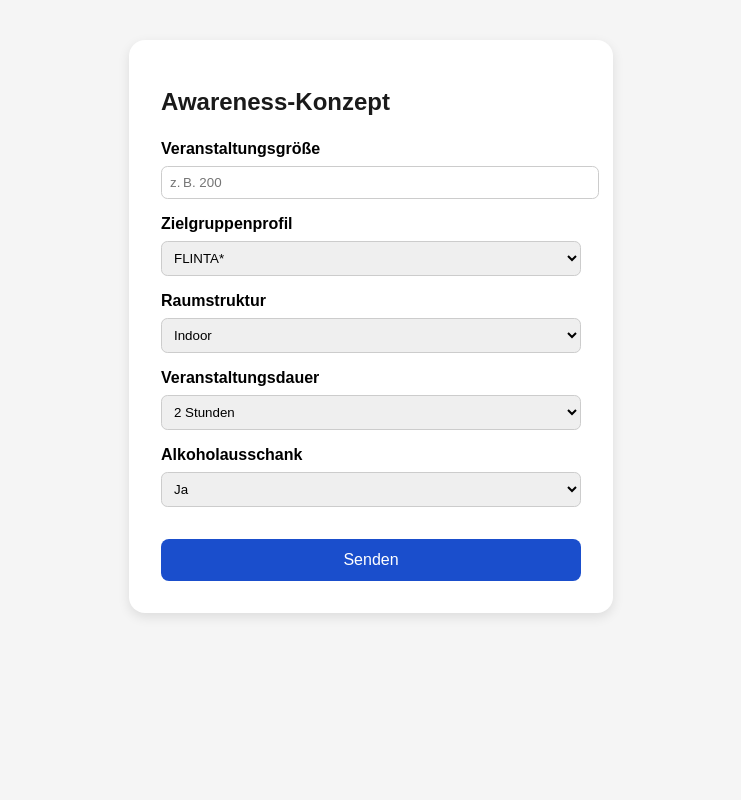
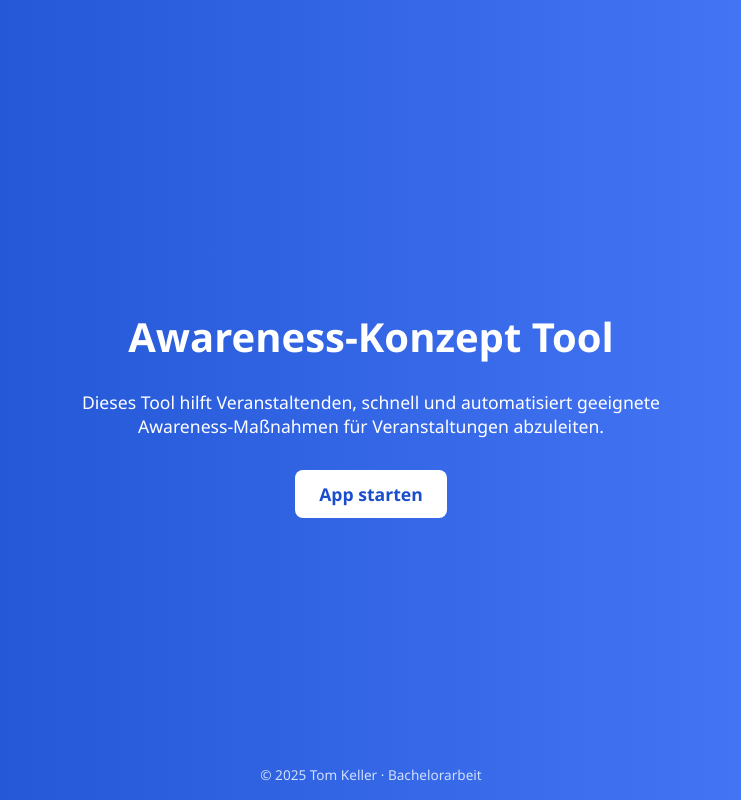
Before and after one commit to TomKeller101/Awareness_Mock-Up, a plain HTML site: page index.html in a window 1280 px wide. Shown: the whole page, without its empty margins (269-1010 px from the left). Drawn offline with Linux system fonts and the light colour scheme.

Commit message:
Add files via upload

```diff
--- a/index.html
+++ b/index.html
@@ -4,135 +4,54 @@
 <head>
   <meta charset="UTF-8" />
   <meta name="viewport" content="width=device-width, initial-scale=1.0"/>
-  <title>Awareness-Konzept</title>
+  <title>Awareness-Konzept Tool</title>
   <style>
     body {
-      font-family: Arial, sans-serif;
-      background: #f5f5f5;
-      padding: 2rem;
+      margin: 0;
+      font-family: 'Segoe UI', sans-serif;
+      background: linear-gradient(to right, #1a4ecc, #4d7eff);
+      color: white;
       display: flex;
+      flex-direction: column;
+      align-items: center;
       justify-content: center;
-    }
-    .container {
-      background: white;
-      padding: 2rem;
-      border-radius: 1rem;
-      max-width: 420px;
-      width: 100%;
-      box-shadow: 0 4px 12px rgba(0,0,0,0.1);
+      height: 100vh;
+      text-align: center;
     }
     h1 {
-      font-size: 1.5rem;
-      margin-bottom: 1.5rem;
-      color: #1a1a1a;
+      font-size: 2.5rem;
+      margin-bottom: 0.5rem;
     }
-    label {
+    p {
+      font-size: 1.1rem;
+      max-width: 600px;
+      margin-bottom: 2rem;
+    }
+    a.button {
+      background-color: white;
+      color: #1a4ecc;
+      text-decoration: none;
+      padding: 0.75rem 1.5rem;
+      border-radius: 0.5rem;
+      font-size: 1.1rem;
       font-weight: bold;
-      display: block;
-      margin-top: 1rem;
+      transition: background 0.3s ease;
     }
-    select, input {
-      width: 100%;
-      padding: 0.5rem;
-      margin-top: 0.5rem;
-      border-radius: 0.4rem;
-      border: 1px solid #ccc;
+    a.button:hover {
+      background-color: #f0f0f0;
     }
-    button {
-      margin-top: 2rem;
-      width: 100%;
-      background-color: #1a4ecc;
-      color: white;
-      padding: 0.75rem;
-      border: none;
-      border-radius: 0.5rem;
-      font-size: 1rem;
-      cursor: pointer;
-    }
-    button:hover {
-      background-color: #163aa6;
-    }
-    .output {
-      margin-top: 2rem;
-      background: #eef1f7;
-      padding: 1rem;
-      border-radius: 0.5rem;
-    }
-    ul {
-      padding-left: 1.2rem;
+    footer {
+      position: absolute;
+      bottom: 1rem;
+      font-size: 0.85rem;
+      color: #d1e0ff;
     }
   </style>
 </head>
 <body>
-  <div class="container">
-    <h1>Awareness-Konzept</h1>
-
-    <label for="groesse">Veranstaltungsgröße</label>
-    <input id="groesse" type="number" placeholder="z. B. 200" />
-
-    <label for="zielgruppe">Zielgruppenprofil</label>
-    <select id="zielgruppe">
-      <option>FLINTA*</option>
-      <option>BIPoC</option>
-      <option>Gemischt</option>
-    </select>
-
-    <label for="raum">Raumstruktur</label>
-    <select id="raum">
-      <option>Indoor</option>
-      <option>Outdoor</option>
-      <option>Indoor, Rückzugsräume</option>
-    </select>
-
-    <label for="dauer">Veranstaltungsdauer</label>
-    <select id="dauer">
-      <option>2 Stunden</option>
-      <option>4 Stunden</option>
-      <option>8 Stunden</option>
-      <option>1 Tag</option>
-    </select>
-
-    <label for="alkohol">Alkoholausschank</label>
-    <select id="alkohol">
-      <option>Ja</option>
-      <option>Nein</option>
-    </select>
-
-    <button onclick="absenden()">Senden</button>
-
-    <div id="output" class="output" style="display:none;"></div>
-  </div>
-
-  <script>
-    function absenden() {
-      const groesse = parseInt(document.getElementById("groesse").value);
-      const zielgruppe = document.getElementById("zielgruppe").value;
-      const raum = document.getElementById("raum").value;
-      const dauer = document.getElementById("dauer").value;
-      const alkohol = document.getElementById("alkohol").value;
-
-      let mitglieder = groesse > 300 ? "mind. 4 Personen" : "2-3 Personen";
-      let quali = zielgruppe.includes("FLINTA") || zielgruppe.includes("BIPoC")
-                  ? "Intersektionale Awareness-Schulung"
-                  : "Grundlagenschulung Awareness";
-      let standort = raum.includes("Rückzugsräume") ? "Rückzugsraum betreut + mobil im Raum" : "Mobil im Raum";
-      let kontakt = alkohol === "Ja" ? "Telefonnummer + QR-Code sichtbar" : "QR-Code ausreichend";
-      let kooperation = "Abstimmung mit Sicherheitsgewerken nötig";
-
-      const ausgabe = `
-        <strong>Empfohlene Awareness-Maßnahmen:</strong><br/>
-        <ul>
-          <li><strong>Anzahl Team-Mitglieder:</strong> ${mitglieder}</li>
-          <li><strong>Qualifikation:</strong> ${quali}</li>
-          <li><strong>Standort:</strong> ${standort}</li>
-          <li><strong>Kontaktstruktur:</strong> ${kontakt}</li>
-          <li><strong>Kooperation:</strong> ${kooperation}</li>
-        </ul>
-      `;
-
-      document.getElementById("output").innerHTML = ausgabe;
-      document.getElementById("output").style.display = "block";
-    }
-  </script>
+  <h1>Awareness-Konzept Tool</h1>
+  <p>Dieses Tool hilft Veranstaltenden, schnell und automatisiert geeignete Awareness-Maßnahmen für Veranstaltungen abzuleiten.</p>
+  <a class="button" href="index.html">App starten</a>
+  <footer>© 2025 Tom Keller · Bachelorarbeit</footer>
 </body>
 </html>
```
Also changed, not shown: app.html (added, +138 -0 lines).
